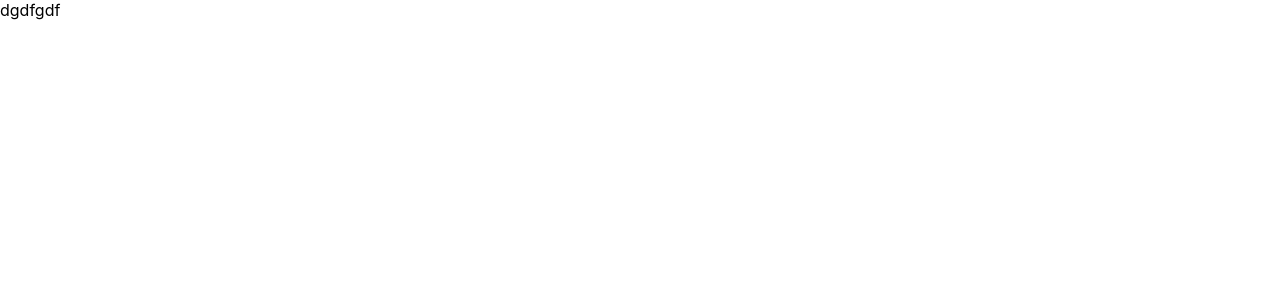
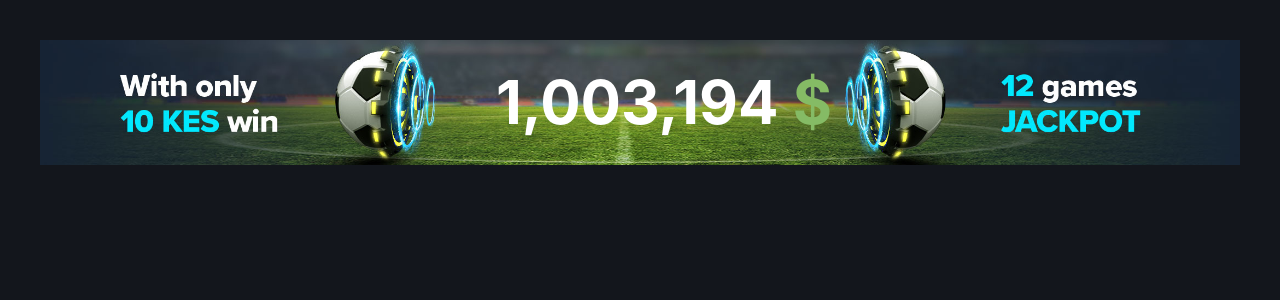
Before and after one commit to artyom1997/pari-mutuel, a React (Create React App) app: page / in a window 1280 px wide. Shown: the top 300 px of the page. Built offline with nearby package versions, Linux system fonts and the light colour scheme.

Commit message:
totalizatot banner

```diff
--- a/src/App.css
+++ b/src/App.css
@@ -0,0 +1,8 @@
+@import url('./variables.css');
+
+.App {
+    max-width: 100%;
+    min-height: calc(100vh - 40px);
+    background-color: rgb(var(--very-dark-bluewex-black));
+    padding: 40px 40px 0;
+}
--- a/src/App.js
+++ b/src/App.js
@@ -1,9 +1,17 @@
-import './App.css';
+import "./App.css";
+import Banner from "./components/banner/banner";
+import MainTab from "./components/main-tab/main-tab";
 
 function App() {
+  const bannerConf = {
+    imgPath:require("./files/images/banner.jpg"),
+    text: 1003194,
+    currency:'$'
+  }
   return (
     <div className="App">
-            dgdfgdf
+      <Banner bannerConf={bannerConf} />
+      <MainTab />
     </div>
   );
 }
--- /dev/null
+++ b/src/components/banner/banner.css
@@ -0,0 +1,23 @@
+.banner {
+    width: 100%;
+    min-height: 50px;
+    height: inherit;
+    position: relative;
+}
+
+.banner-img {
+    width: 100%;
+}
+
+.banner-text {
+    position: absolute;
+    color: rgb(var(--white));
+    font-size: 60px;
+    font-weight: bold;
+    top: 20%;
+    left: 38%;
+}
+
+.banner-currency {
+    color: #85bb65;
+}
--- /dev/null
+++ b/src/components/banner/banner.jsx
@@ -0,0 +1,13 @@
+import './banner.css'
+
+
+function Banner({bannerConf}){
+   return (
+       <div className='banner'>
+           <img className='banner-img' src={bannerConf.imgPath} alt="" />
+           <div className='banner-text'>{(bannerConf.text).toString().replace(/(.)(?=(.{3})+$)/g,"$1,")} <span className='banner-currency'>{bannerConf.currency}</span></div>
+       </div>
+   )
+}
+
+export default Banner
--- /dev/null
+++ b/src/components/main-tab/main-tab.jsx
@@ -0,0 +1,11 @@
+import './main-tab.css'
+
+
+function MainTab(){
+   return (
+       <div>
+       </div>
+   )
+}
+
+export default MainTab
--- /dev/null
+++ b/src/variables.css
@@ -0,0 +1,10 @@
+:root {
+    --ligth-green: 142, 199, 20;
+    --black: 0, 0, 0;
+    --very-dark-bluewex-black: 19, 22, 28;
+    --white: 255, 255, 255;
+    --purple: 145, 25, 166;
+    --wet-asphlat: 28, 33, 41;
+    --electric-green: 5, 205, 0;
+    --silver: 167, 169, 173;
+}
```
Also changed, not shown: src/components/main-tab/main-tab.css (added), src/files/images/banner.jpg (added).
